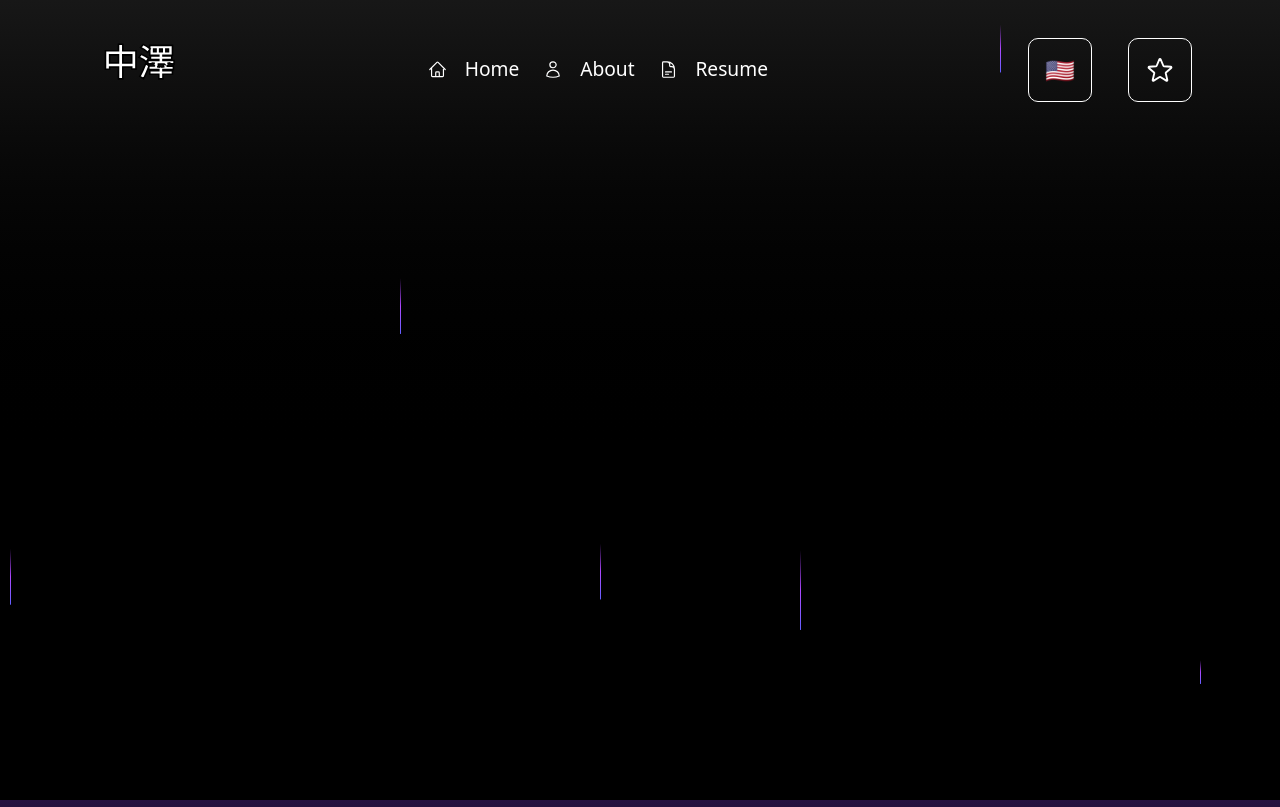
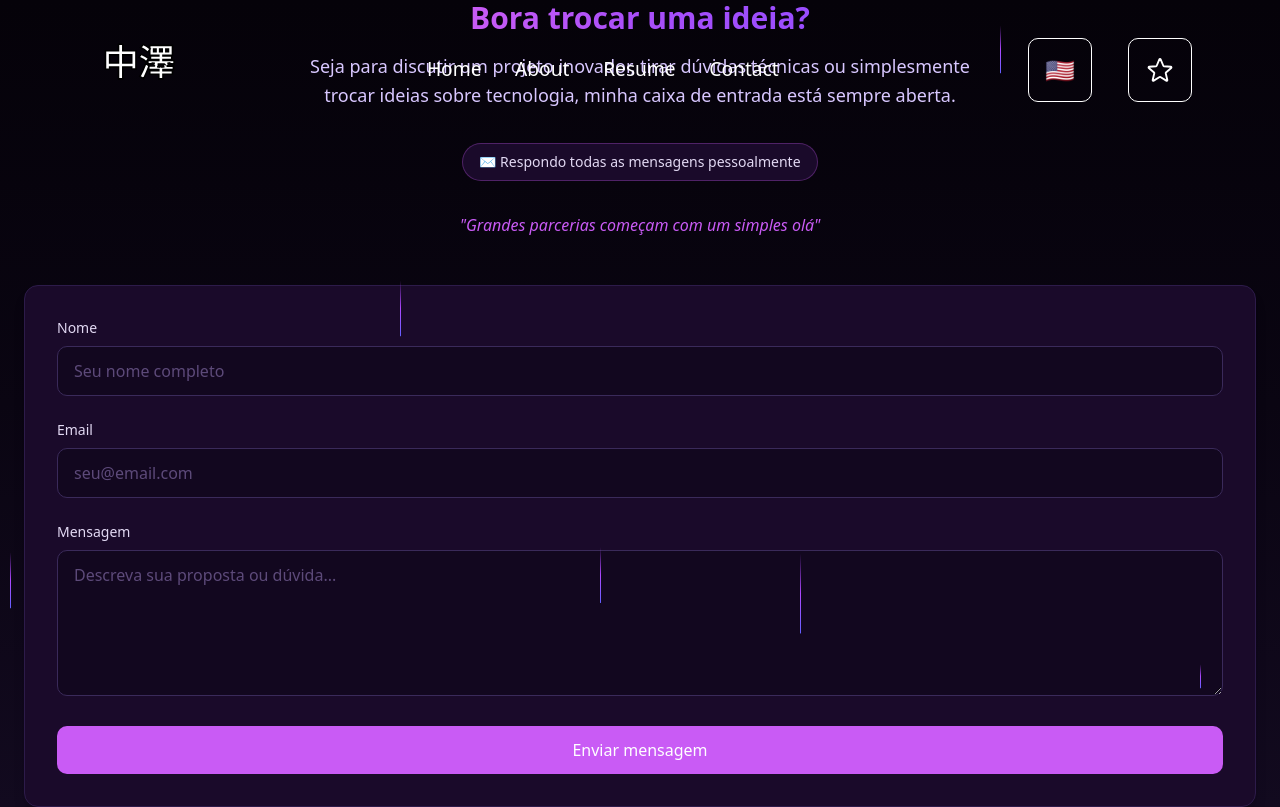
Before and after one commit to samuelnakazawa/naka.dev, a Next.js app: page /contact in a window 1280 px wide. Before the commit this address had no page. Shown: the top 807 px of the page. Built offline with nearby package versions, Linux system fonts and the light colour scheme.

Commit message:
feat(contact): start contact section

```diff
--- a/package.json
+++ b/package.json
@@ -9,6 +9,7 @@
     "lint": "next lint"
   },
   "dependencies": {
+    "@hookform/resolvers": "^5.0.1",
     "canvas": "^3.1.0",
     "class-variance-authority": "^0.7.1",
     "clsx": "^2.1.1",
@@ -18,9 +19,11 @@
     "next": "15.2.3",
     "react": "^18.0.0",
     "react-dom": "^18.0.0",
+    "react-hook-form": "^7.55.0",
     "react-i18next": "^15.4.1",
     "react-icons": "^5.5.0",
     "react-pdf": "^7.7.3",
+    "resend": "^4.2.0",
     "tailwind-merge": "^3.0.2",
     "tw-animate-css": "^1.2.4",
     "zod": "^3.24.2",
--- /dev/null
+++ b/src/app/contact/page.tsx
@@ -0,0 +1,181 @@
+'use client';
+
+import { useState } from 'react';
+import { zodResolver } from '@hookform/resolvers/zod';
+import { useForm } from 'react-hook-form';
+import { z } from 'zod';
+// import { sendEmail } from '@/app/actions/send-email';
+
+const formSchema = z.object({
+  name: z.string().min(2, { message: 'Mínimo 2 caracteres' }),
+  email: z.string().email({ message: 'Email inválido' }),
+  message: z.string().min(10, { message: 'Mínimo 10 caracteres' }),
+});
+
+export default function ContactForm() {
+  const [isSubmitting, setIsSubmitting] = useState(false);
+  const [submitSuccess, setSubmitSuccess] = useState(false);
+
+  const {
+    register,
+    handleSubmit,
+    formState: { errors },
+    reset,
+  } = useForm({
+    resolver: zodResolver(formSchema),
+  });
+
+  const onSubmit = async (data) => {
+    setIsSubmitting(true);
+    try {
+      //   await sendEmail(data);
+      setSubmitSuccess(true);
+      reset();
+    } catch (error) {
+      console.error(error);
+    } finally {
+      setIsSubmitting(false);
+    }
+  };
+
+  return (
+    <section className="min-h-[calc(100vh-80px)] flex-column items-center justify-center px-6 bg-gradient-to-b from-[#050209] via-[#0a0512] to-[#120a1f] w-full max-w-2x1">
+      <div className="mb-10 text-center">
+        <div className="text-center mb-12 max-w-2xl mx-auto space-y-4">
+          <div className="relative inline-block">
+            <span className="relative z-10 text-2xl sm:text-3xl font-bold bg-clip-text text-transparent bg-gradient-to-r from-[#c95bf5] via-[#a84ef9] to-[#9a4dff]">
+              Bora trocar uma ideia?
+            </span>
+          </div>
+
+          <p className="text-[#d8c7ff] text-lg leading-relaxed">
+            Seja para discutir um projeto inovador, tirar dúvidas técnicas ou simplesmente trocar
+            ideias sobre tecnologia, minha caixa de entrada está sempre aberta.
+          </p>
+
+          <div className="py-4">
+            <span className="inline-block px-4 py-2 bg-[#1a0a2a] border border-[#c95bf5]/30 rounded-full text-[#e2d9f3] text-sm font-medium">
+              ✉️ Respondo todas as mensagens pessoalmente
+            </span>
+          </div>
+
+          <p className="text-[#c95bf5] font-medium italic">
+            "Grandes parcerias começam com um simples olá"
+          </p>
+        </div>
+      </div>
+
+      <div className="bg-[#1a0a2a] w-full max-w-2x1 border border-[#2d1b4a] rounded-xl p-6 sm:p-8 shadow-lg">
+        {submitSuccess ? (
+          <div className="text-center py-8">
+            <div className="w-16 h-16 bg-[#c95bf5]/10 rounded-full flex items-center justify-center mx-auto mb-6">
+              <svg
+                xmlns="http://www.w3.org/2000/svg"
+                width="32"
+                height="32"
+                viewBox="0 0 24 24"
+                fill="none"
+                stroke="#c95bf5"
+                strokeWidth="2"
+              >
+                <path d="M22 11.08V12a10 10 0 1 1-5.93-9.14"></path>
+                <polyline points="22 4 12 14.01 9 11.01"></polyline>
+              </svg>
+            </div>
+            <h3 className="text-2xl font-bold text-[#f8f5ff] mb-2">Mensagem enviada!</h3>
+            <p className="text-[#b8a2e0] mb-6">Obrigado pelo contato. Responderei em breve.</p>
+            <button
+              onClick={() => setSubmitSuccess(false)}
+              className="px-5 py-2 rounded-lg bg-[#c95bf5] hover:bg-[#b74ae5] text-white font-medium transition-colors"
+            >
+              Enviar nova mensagem
+            </button>
+          </div>
+        ) : (
+          <form onSubmit={handleSubmit(onSubmit)} className="space-y-6">
+            <div>
+              <label htmlFor="name" className="block text-sm font-medium text-[#e2d9f3] mb-2">
+                Nome
+              </label>
+              <input
+                id="name"
+                {...register('name')}
+                className="w-full px-4 py-3 bg-[#12071f] border border-[#3a2a5a] rounded-lg focus:ring-2 focus:ring-[#c95bf5]/50 focus:border-[#c95bf5] outline-none text-[#f8f5ff] placeholder-[#5d4a7a] transition-all"
+                placeholder="Seu nome completo"
+              />
+              {errors.name && <p className="mt-2 text-sm text-[#ff6b6b]">{errors.name.message}</p>}
+            </div>
+
+            <div>
+              <label htmlFor="email" className="block text-sm font-medium text-[#e2d9f3] mb-2">
+                Email
+              </label>
+              <input
+                id="email"
+                type="email"
+                {...register('email')}
+                className="w-full px-4 py-3 bg-[#12071f] border border-[#3a2a5a] rounded-lg focus:ring-2 focus:ring-[#c95bf5]/50 focus:border-[#c95bf5] outline-none text-[#f8f5ff] placeholder-[#5d4a7a] transition-all"
+                placeholder="seu@email.com"
+              />
+              {errors.email && (
+                <p className="mt-2 text-sm text-[#ff6b6b]">{errors.email.message}</p>
+              )}
+            </div>
+
+            <div>
+              <label htmlFor="message" className="block text-sm font-medium text-[#e2d9f3] mb-2">
+                Mensagem
+              </label>
+              <textarea
+                id="message"
+                rows={5}
+                {...register('message')}
+                className="w-full px-4 py-3 bg-[#12071f] border border-[#3a2a5a] rounded-lg focus:ring-2 focus:ring-[#c95bf5]/50 focus:border-[#c95bf5] outline-none text-[#f8f5ff] placeholder-[#5d4a7a] transition-all"
+                placeholder="Descreva sua proposta ou dúvida..."
+              ></textarea>
+              {errors.message && (
+                <p className="mt-2 text-sm text-[#ff6b6b]">{errors.message.message}</p>
+              )}
+            </div>
+
+            <div>
+              <button
+                type="submit"
+                disabled={isSubmitting}
+                className="w-full py-3 px-6 bg-[#c95bf5] hover:bg-[#b74ae5] text-white font-medium rounded-lg transition-colors disabled:opacity-70 flex items-center justify-center"
+              >
+                {isSubmitting ? (
+                  <>
+                    <svg
+                      className="animate-spin -ml-1 mr-3 h-5 w-5 text-white"
+                      xmlns="http://www.w3.org/2000/svg"
+                      fill="none"
+                      viewBox="0 0 24 24"
+                    >
+                      <circle
+                        className="opacity-25"
+                        cx="12"
+                        cy="12"
+                        r="10"
+                        stroke="currentColor"
+                        strokeWidth="4"
+                      ></circle>
+                      <path
+                        className="opacity-75"
+                        fill="currentColor"
+                        d="M4 12a8 8 0 018-8V0C5.373 0 0 5.373 0 12h4zm2 5.291A7.962 7.962 0 014 12H0c0 3.042 1.135 5.824 3 7.938l3-2.647z"
+                      ></path>
+                    </svg>
+                    Enviando...
+                  </>
+                ) : (
+                  'Enviar mensagem'
+                )}
+              </button>
+            </div>
+          </form>
+        )}
+      </div>
+    </section>
+  );
+}
--- a/src/components/constants.tsx
+++ b/src/components/constants.tsx
@@ -1,13 +1,3 @@
-export const menuItems = ['home', 'about', 'resume'];
-// export const menuItems = ['home', 'about', 'projects', 'resume', 'blog']; further use this one
-
-export const carouselText = [
-  'Frontend Engineer',
-  'React & Typescript',
-  'Sleepyhead',
-  'Cat Person',
-  'Knowledge Seeker',
-];
 export const skillIconPaths: Record<SkillName, string> = {
   JavaScript: '/javascript.svg',
   TypeScript: '/typescript.svg',
--- a/src/components/ui/menu-item.tsx
+++ b/src/components/ui/menu-item.tsx
@@ -6,17 +6,15 @@ import { motion } from 'framer-motion';
 import { useLanguageStore } from '@/stores/language';
 
 interface MenuItemProps {
-  type: keyof typeof menuItems; // 'home' | 'about' | 'resume'
-  hideIcon?: boolean;
+  type: keyof typeof menuItems;
   onClick?: () => void;
 }
 
-export const MenuItem: React.FC<MenuItemProps> = ({ type, hideIcon, onClick }) => {
+export const MenuItem: React.FC<MenuItemProps> = ({ type, onClick }) => {
   const [isHovered, setIsHovered] = useState(false);
   const { t } = useLanguageStore();
 
-  // Obtém os dados do item do menu baseado no tipo e idioma atual
-  const { text, icon, path } = t.header.items[type];
+  const { text, path } = t.header.items[type];
 
   return (
     <div
@@ -31,9 +29,6 @@ export const MenuItem: React.FC<MenuItemProps> = ({ type, hideIcon, onClick }) =
         transition={{ duration: 0.5, ease: 'easeOut' }}
       >
         <Link href={path} className={'flex items-center gap-2'}>
-          {!hideIcon && (
-            <Image src={icon} alt={text} width={16} height={16} className="w-[1.2em] h-[1.2em]" />
-          )}
           <p className="text-white text-[1.2em] ml-[0.5em]">{text}</p>
           <span
             className="absolute left-1/2 -bottom-[10px] h-[3px] bg-[#c95bf5] rounded-full
--- a/src/locales/en/en-US.json
+++ b/src/locales/en/en-US.json
@@ -1,9 +1,10 @@
 {
   "header": {
     "items": {
-      "home": { "text": "Home", "icon": "/home.svg", "path": "/" },
-      "about": { "text": "About", "icon": "/user.svg", "path": "/about" },
-      "resume": { "text": "Resume", "icon": "/resume.svg", "path": "/resume" }
+      "home": { "text": "Home", "path": "/" },
+      "about": { "text": "About", "path": "/about" },
+      "resume": { "text": "Resume", "path": "/resume" },
+      "contact": { "text": "Contact", "path": "/contact" }
     },
     "button": "Source code",
     "menu-open": "Open menu",
--- a/src/locales/pt/pt-BR.json
+++ b/src/locales/pt/pt-BR.json
@@ -1,9 +1,10 @@
 {
   "header": {
     "items": {
-      "home": { "text": "Início", "icon": "/home.svg", "path": "/" },
-      "about": { "text": "Sobre", "icon": "/user.svg", "path": "/about" },
-      "resume": { "text": "Currículo", "icon": "/resume.svg", "path": "/resume" }
+      "home": { "text": "Início", "path": "/" },
+      "about": { "text": "Sobre", "path": "/about" },
+      "resume": { "text": "Currículo", "path": "/resume" },
+      "contact": { "text": "Contato", "path": "/contact" }
     },
     "button": "Código fonte",
     "menu-open": "Abrir menu",
--- a/src/locales/schemas.ts
+++ /dev/null
@@ -1,44 +0,0 @@
-import { z } from 'zod';
-
-const menuItemSchema = z.object({
-  text: z.string(),
-  icon: z.string(),
-  path: z.string(),
-});
-
-const headerSchema = z.object({
-  items: z.record(menuItemSchema),
-  button: z.string(),
-  'menu-open': z.string(),
-  'menu-close': z.string(),
-});
-
-const heroSchema = z.object({
-  h1: z.string(),
-  h2: z.string(),
-  carrousel: z.array(z.string()),
-});
-
-const footerSchema = z.object({
-  rightsHolder: z.string(),
-});
-
-const homeSchema = z.object({
-  skillset: z.string(),
-  'show-more-button': z.string(),
-  'show-less-button': z.string(),
-});
-
-const resumeSchema = z.object({
-  'cv-button': z.string(),
-  loading: z.string(),
-  error: z.string(),
-});
-
-export const translationSchema = z.object({
-  header: headerSchema,
-  hero: heroSchema,
-  footer: footerSchema,
-  home: homeSchema,
-  resume: resumeSchema,
-});
--- a/src/stores/language.tsx
+++ b/src/stores/language.tsx
@@ -1,15 +1,8 @@
 // stores/language.ts
 import { create } from 'zustand';
 import { persist, createJSONStorage } from 'zustand/middleware';
-import { translationSchema } from '@/locales/schemas';
 import en from '@/locales/en/en-US.json';
 import pt from '@/locales/pt/pt-BR.json';
-
-// Validação (opcional em produção)
-if (process.env.NODE_ENV === 'development') {
-  translationSchema.parse(en);
-  translationSchema.parse(pt);
-}
 
 type Language = 'en' | 'pt';
 
```
Also changed, not shown: 1 other file (tests, documents, lock files or other folders).
